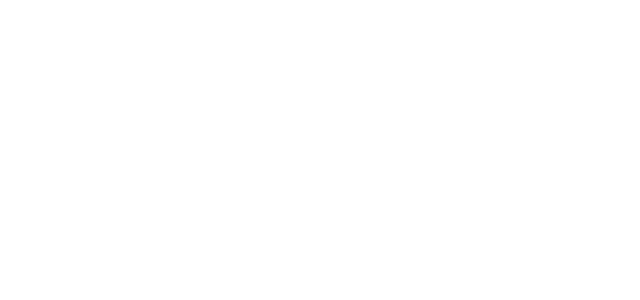
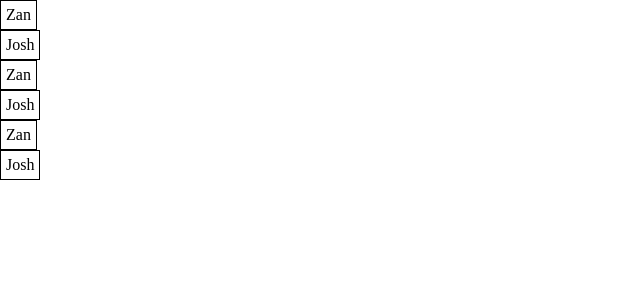
Before and after one commit to aidanarr/oc-relationship-chart, a React (Vite) app: page /#/list in a window 1280 px wide. Before the commit this address had no page. Shown: the top 300 px of the page, without its empty margins (0-640 px from the left). Built offline with nearby package versions, Linux system fonts and the light colour scheme.

Commit message:
add test

```diff
--- a/src/components/App.jsx
+++ b/src/components/App.jsx
@@ -4,6 +4,9 @@
 import Relationships from "./Relationships";
 import { useEffect } from "react";
 import { Routes, Route, Link } from "react-router-dom";
+import List from "./List";
+
+
 
 
 function App() {
@@ -129,6 +132,7 @@
           </>
         }/>
           <Route path="/relationships/:name" element={<Relationships getCharaData={getCharaData} renderRelationships={renderRelationships} renderArrows2={renderArrows2}  />}/>
+          <Route path="/list" element={<List />} />
         </Routes>
 
     </>
--- /dev/null
+++ b/src/components/List.jsx
@@ -0,0 +1,28 @@
+import datacopy from "../services/data-copy.json"
+import { useState } from "react"
+
+const List = () => {
+
+    const [array, setArray] = useState(datacopy)
+    const [isClicked, setIsClicked] = useState()
+
+    function handleClick(ev) {
+        const id = parseInt(ev.target.id);
+        setIsClicked(id)
+        setArray(array)
+    }
+
+    function renderList() {
+        return array.map((chara, i) => {
+            return <div onClick={handleClick} className={`charabox ${isClicked === chara.id ? "clickedChara" : ""}`} id={chara.id} key={i}><p>{chara.name}</p></div>
+            })
+    }
+
+  return (
+    <div>
+        {renderList()}
+    </div>
+  )
+}
+
+export default List
--- /dev/null
+++ b/src/services/data-copy.json
@@ -0,0 +1,118 @@
+[
+    {
+        "name": "Zan",
+        "relationships": [
+            {
+                "name": "Josh",
+                "status": "romantic interest"
+            },
+            {
+                "name": "Haine",
+                "status": "best friend"
+            },
+            {
+                "name": "Akari",
+                "status": "friend"
+            }
+
+            ],
+        "desc": "A young witty man",
+        "age": "20",
+        "id": 1
+    },
+
+    {
+        "name": "Josh",
+        "relationships": [
+            {
+                "name": "Zan",
+                "status": "romantic interest"
+            },
+            {
+                "name": "Seth",
+                "status": "friend"
+            }
+
+            ],
+        "desc": "A cutie pie",
+        "age": "24",
+        "id": 2
+    },{
+        "name": "Zan",
+        "relationships": [
+            {
+                "name": "Josh",
+                "status": "romantic interest"
+            },
+            {
+                "name": "Haine",
+                "status": "best friend"
+            },
+            {
+                "name": "Akari",
+                "status": "friend"
+            }
+
+            ],
+        "desc": "A young witty man",
+        "age": "20",
+        "id": 3
+    },
+
+    {
+        "name": "Josh",
+        "relationships": [
+            {
+                "name": "Zan",
+                "status": "romantic interest"
+            },
+            {
+                "name": "Seth",
+                "status": "friend"
+            }
+
+            ],
+        "desc": "A cutie pie",
+        "age": "24",
+        "id": 4
+    },{
+        "name": "Zan",
+        "relationships": [
+            {
+                "name": "Josh",
+                "status": "romantic interest"
+            },
+            {
+                "name": "Haine",
+                "status": "best friend"
+            },
+            {
+                "name": "Akari",
+                "status": "friend"
+            }
+
+            ],
+        "desc": "A young witty man",
+        "age": "20",
+        "id": 5
+    },
+
+    {
+        "name": "Josh",
+        "relationships": [
+            {
+                "name": "Zan",
+                "status": "romantic interest"
+            },
+            {
+                "name": "Seth",
+                "status": "friend"
+            }
+
+            ],
+        "desc": "A cutie pie",
+        "age": "24",
+        "id": 6
+    }
+
+]
--- a/src/styles/App.scss
+++ b/src/styles/App.scss
@@ -48,3 +48,28 @@
          display: block;
    }
  }
+
+ .charabox {
+  width: fit-content;
+  padding: 5px;
+  border: 1px solid black;
+ }
+
+ .clickedChara {
+  position: static;
+  animation: 1s clicked 2s ease-in-out forwards;
+ }
+
+ @keyframes clicked {
+  0%, 50% {
+    position: absolute;
+
+  }
+
+  100% {
+    position: absolute;
+    top: 50%;
+    right: 50%;
+  }
+
+ }
```
